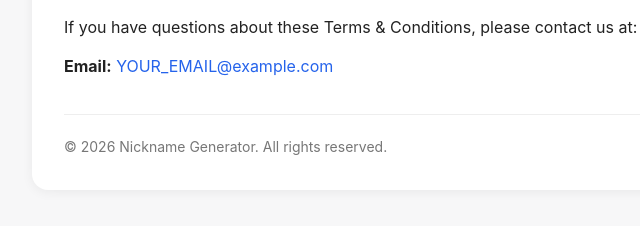
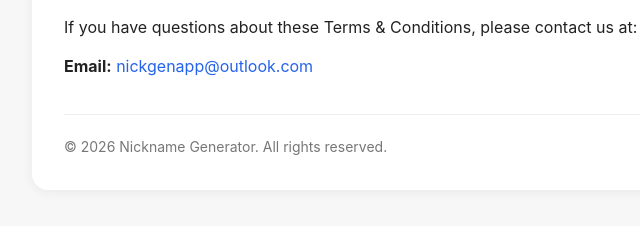
Before and after one commit to nickname-stylish/nickname-stylish.github.io, a plain HTML site: page terms.html in a window 1280 px wide. Shown: the part 2388-2614 px from the top of the page, 203-843 px from the left. Drawn offline with Linux system fonts and the light colour scheme.

Commit message:
Update contact email in terms.html

```diff
--- a/terms.html
+++ b/terms.html
@@ -270,7 +270,7 @@
       <p>
         <strong>Email:</strong>
         <a href="mailto:YOUR_EMAIL@example.com">
-          YOUR_EMAIL@example.com
+          nickgenapp@outlook.com
         </a>
       </p>
 
```
